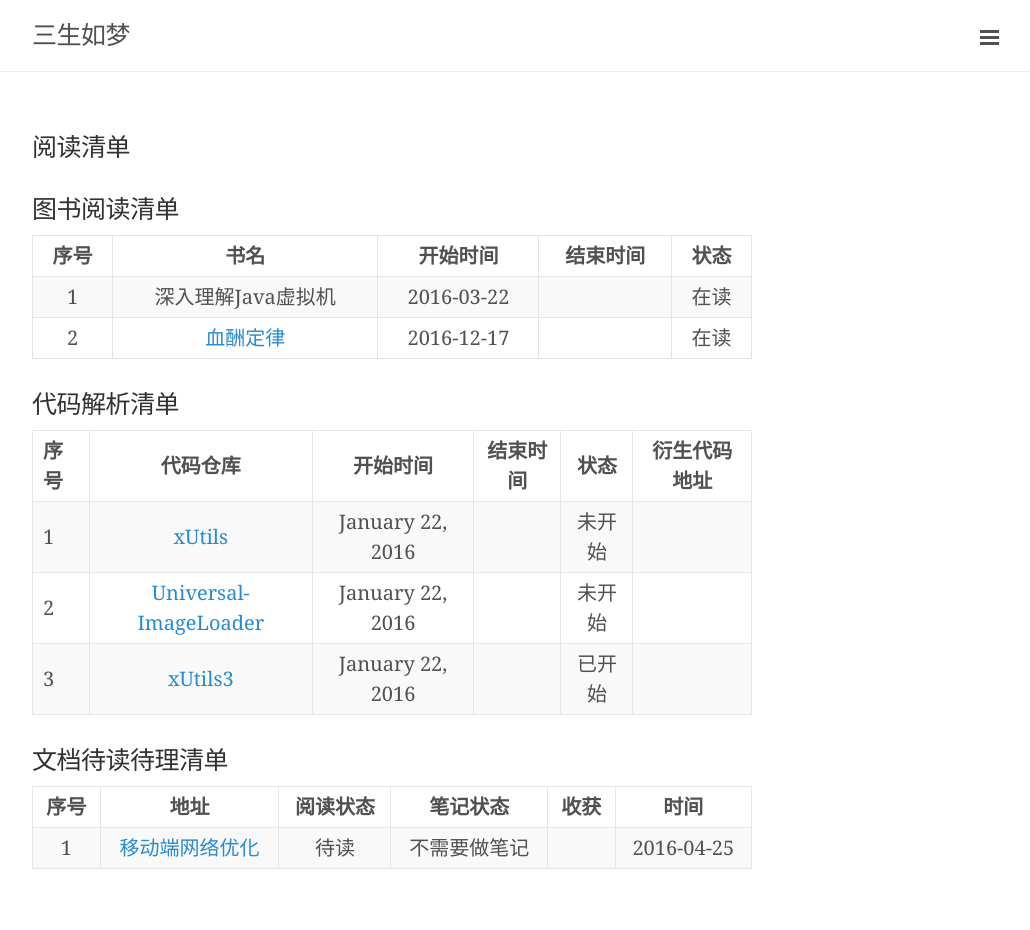
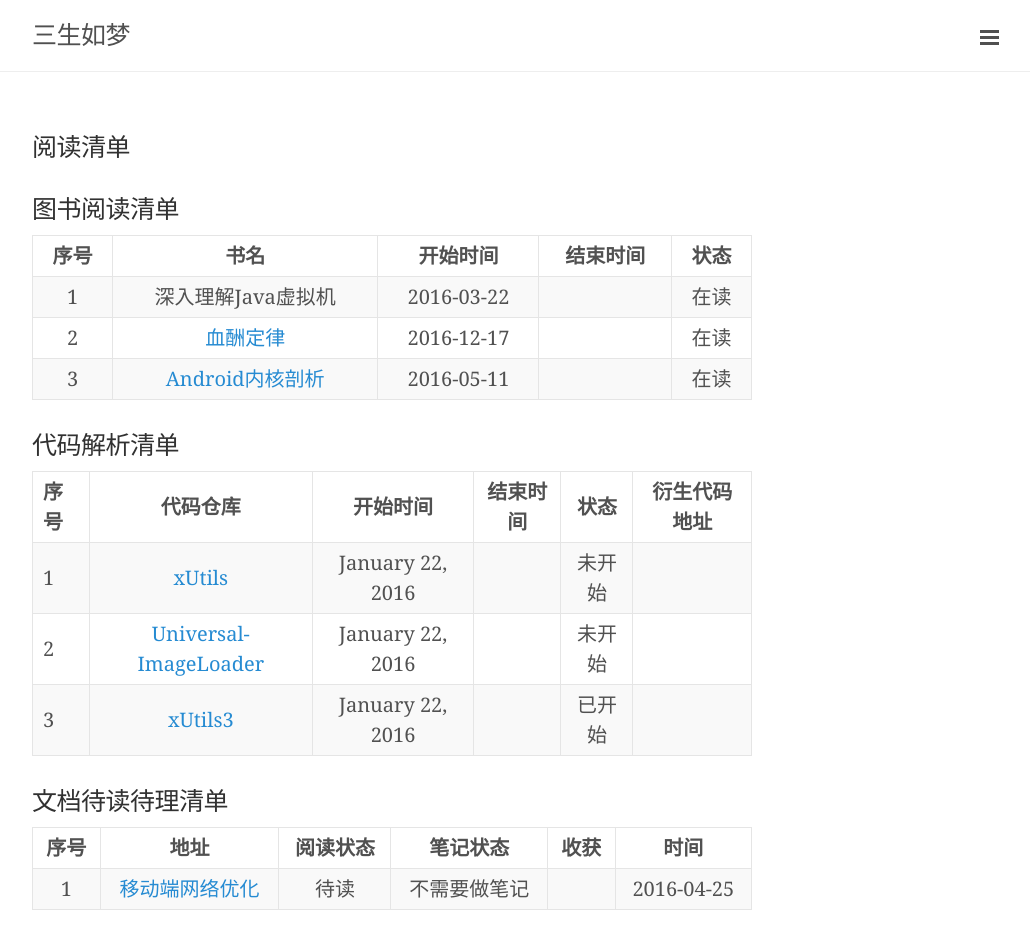
Before and after one commit to gaoyan10/gaoyan10.github.io, a Jekyll site: the page built from books.md, in a window 1280 px wide. Shown: the whole page, without its empty margins (248-1278 px from the left). Built offline with Jekyll 4.4.1, drawn with Linux system fonts in a browser that asks for light colours; some web fonts are replaced; comment, search, counter and statistics services are not loaded; before the commit the page ends 900 px from its top, so only the background shows below that.

Commit message:
Update books.md
添加Android内核剖析

```diff
--- a/books.md
+++ b/books.md
@@ -10,6 +10,7 @@ permalink: /books/
 |:------:|:-----------------------------------------:|:---------:|:-------------:|:-:|
 |1|深入理解Java虚拟机|2016-03-22||在读|
 |2|[血酬定律](http://www.newsmth.net/nForum/#!article/History/204527)|2016-12-17||在读|
+|3|[Android内核剖析](https://pan.baidu.com/s/1mioaZn6)|2016-05-11||在读|
 
 ### 代码解析清单
 
```
